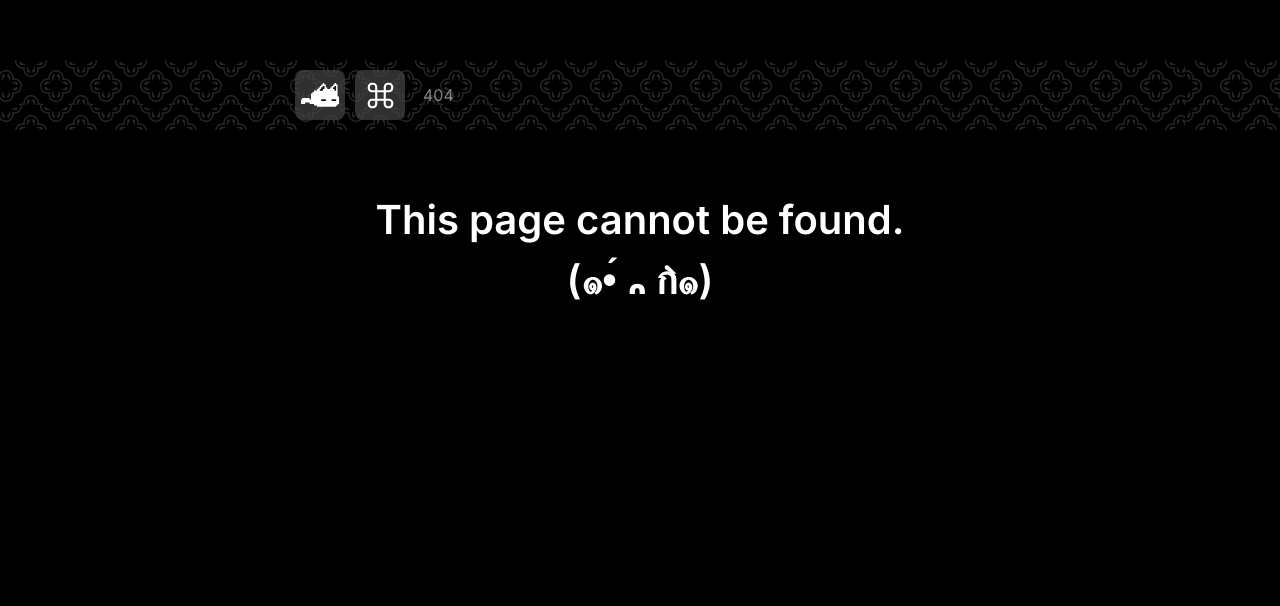
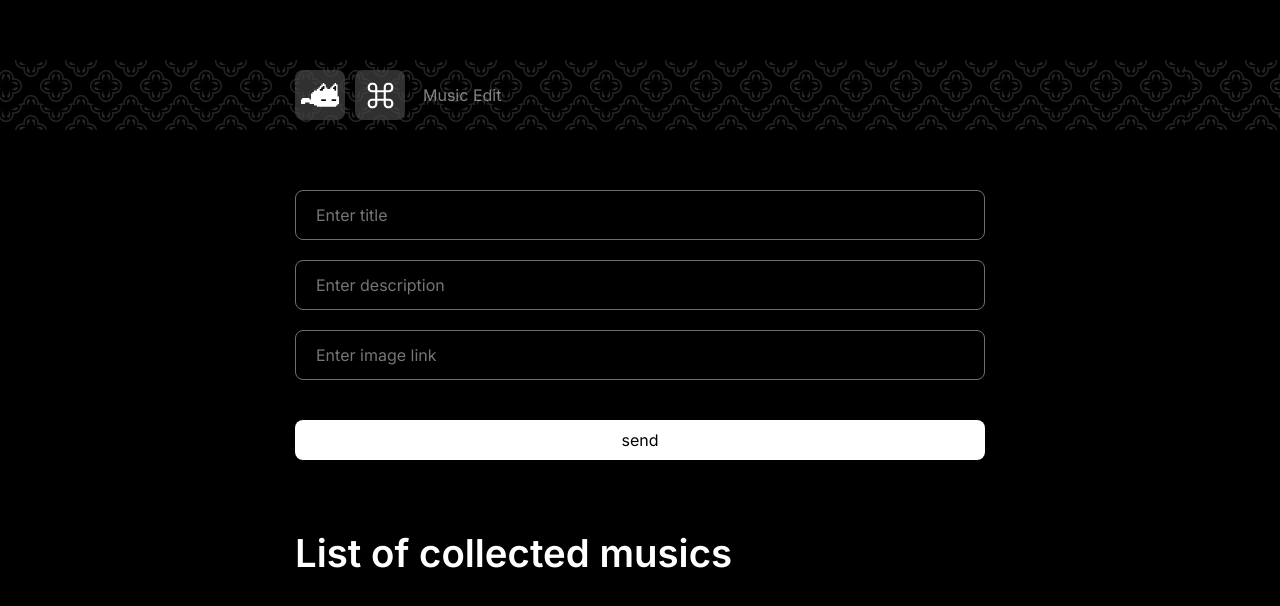
Before and after one commit to shomurodow/Shomurodov, a Vue app: page /musicedit in a window 1280 px wide. Before the commit this address had no page. Shown: the top 606 px of the page. Built offline with nearby package versions, Linux system fonts and the light colour scheme; no server answers.

Commit message:
api test

```diff
--- /dev/null
+++ b/src/assets/api.js
@@ -0,0 +1,2 @@
+let mainKey = "2cc35bda72c1d315";
+export { mainKey };
--- a/src/pages/Music.vue
+++ b/src/pages/Music.vue
@@ -22,42 +22,22 @@
 </template>
 
 <script>
+import { mainKey } from "@/assets/api.js";
 export default {
   data() {
     return {
       musics: null,
-      // musics: [
-      //   {
-      //     title: "Something Comforting",
-      //     desc: "Porter Robinson (Official Music Video)",
-      //     bg: "https://res.cloudinary.com/dsdlhtnpw/image/fetch/q_60,w_1000/https%3A%2F%2Fi.ytimg.com%2Fvi%2F-C-2AqRD8io%2Fmaxresdefault.jpg",
-      //   },
-      //   {
-      //     title: "Fullmoon Lullaby",
-      //     desc: "Porter Robinson (Official Music Video)",
-      //     bg: "https://res.cloudinary.com/dsdlhtnpw/image/fetch/q_60,w_1000/https%3A%2F%2Fi.ytimg.com%2Fvi%2FC39xz8IZ9Fs%2Fmaxresdefault.jpg",
-      //   },
-      //   {
-      //     title: "Something Comforting",
-      //     desc: "Porter Robinson (Official Music Video)",
-      //     bg: "https://res.cloudinary.com/dsdlhtnpw/image/fetch/q_60,w_1000/https%3A%2F%2Fi.ytimg.com%2Fvi%2FC39xz8IZ9Fs%2Fmaxresdefault.jpg",
-      //   },
-      //   {
-      //     title: "Something Comforting",
-      //     desc: "Porter Robinson (Official Music Video)",
-      //     bg: "https://res.cloudinary.com/dsdlhtnpw/image/fetch/q_60,w_1000/https%3A%2F%2Fi.ytimg.com%2Fvi%2FC39xz8IZ9Fs%2Fmaxresdefault.jpg",
-      //   },
-      // ],
+      key: mainKey,
     };
   },
   mounted() {
     this.axios
-      .get("https://2cc35bda72c1d315.mokky.dev/music")
+      .get(`https://${this.key}.mokky.dev` + "/music")
       .then((res) => {
         this.musics = res.data;
       })
       .catch((err) => {
-        console.log(err);
+        console.log("nimadir xato buvoti", err);
       });
   },
 };
@@ -78,7 +58,6 @@ export default {
 .card {
   width: 100%;
   height: 224px;
-  background-image: url();
   background-size: cover;
   background-position: center;
   border-radius: var(--radius);
@@ -98,7 +77,7 @@ export default {
 }
 .card:hover::before {
   transition: background 0.3s ease-in-out;
-  background: rgba(0, 0, 0, 0.4);
+  background: rgba(0, 0, 0, 0.678);
 }
 
 .card:hover .card__text {
@@ -107,6 +86,7 @@ export default {
 }
 .card__text {
   position: absolute;
+  right: 2rem;
   left: 2rem;
   bottom: 2rem;
   z-index: 2;
@@ -116,6 +96,11 @@ export default {
 }
 
 .card__title {
+  display: -webkit-box;
+  -webkit-line-clamp: 1;
+  -webkit-box-orient: vertical;
+  overflow: hidden;
+  /* font style  */
   font-size: 3rem;
   font-weight: 700;
   margin-bottom: var(--gap);
@@ -126,4 +111,13 @@ export default {
   font-size: 500;
   color: #eaeaea;
 }
+@media (max-width: 730px) {
+  .card__text {
+    left: 1rem;
+    right: 1rem;
+  }
+  .card__title {
+    margin-bottom: unset;
+  }
+}
 </style>
--- /dev/null
+++ b/src/pages/admin/musicEdit.vue
@@ -0,0 +1,240 @@
+<template>
+  <div class="edit container">
+    <form @submit.prevent class="edit__form">
+      <div class="form__inputs">
+        <input
+          type="text"
+          class="inputTitle"
+          placeholder="Enter title"
+          v-model="data.title"
+        />
+        <input
+          type="text"
+          class="inputDesc"
+          placeholder="Enter description"
+          v-model="data.desc"
+        />
+        <input
+          type="text"
+          class="inputBg"
+          placeholder="Enter image link"
+          v-model="data.bg"
+        />
+      </div>
+      <div class="form__btn-wrap">
+        <button class="form__btn" @click="postData">send</button>
+      </div>
+    </form>
+  </div>
+  <div class="music">
+    <div class="container">
+      <div class="music__title">List of collected musics</div>
+      <div class="music__cards">
+        <div
+          href="#!"
+          class="card"
+          v-for="music in musics"
+          :key="music"
+          :style="{ 'background-image': 'url(' + music.bg + ')' }"
+        >
+          <div class="card__text">
+            <p class="card__title">{{ music.title }}</p>
+            <p class="card__desc">{{ music.desc }}</p>
+          </div>
+          <div class="api__buttons">
+            <button @click="deleteData(music.id)">Delete</button>
+          </div>
+        </div>
+      </div>
+    </div>
+  </div>
+</template>
+
+<script>
+import { mainKey } from "@/assets/api.js";
+export default {
+  data() {
+    return {
+      data: {
+        title: null,
+        desc: null,
+        bg: null,
+      },
+      musics: null,
+      key: mainKey,
+    };
+  },
+  methods: {
+    postData() {
+      let inputTitle = document.querySelector(".inputTitle");
+      let inputDesc = document.querySelector(".inputDesc");
+      let inputBg = document.querySelector(".inputBg");
+      if (
+        inputTitle.value.length <= 3 ||
+        inputDesc.value.length <= 3 ||
+        inputBg.value.length <= 3
+      ) {
+        inputTitle.style.borderColor = "red";
+        inputDesc.style.borderColor = "red";
+        inputBg.style.borderColor = "red";
+      } else {
+        this.axios
+          .post(`https://${this.key}.mokky.dev` + "/music", this.data)
+          .then((res) => {
+            window.location.reload();
+          })
+          .catch((err) => {
+            console.log("nimadir xato buvoti", err);
+          });
+      }
+    },
+    deleteData(id) {
+      this.axios
+        .delete(`https://${this.key}.mokky.dev` + `/music/${id}`)
+        .then((res) => {
+          console.log(res);
+          window.location.reload();
+        })
+        .catch((err) => {
+          console.log(err);
+        });
+    },
+  },
+  mounted() {
+    this.axios
+      .get(`https://${this.key}.mokky.dev` + "/music")
+      .then((res) => {
+        this.musics = res.data;
+      })
+      .catch((err) => {
+        console.log(err);
+      });
+  },
+};
+</script>
+<style scoped>
+.form__inputs {
+  display: grid;
+  gap: 20px;
+  margin-bottom: 40px;
+}
+.edit__form input {
+  height: 50px;
+  padding: 0 20px;
+  border: 1px solid rgba(255, 255, 255, 0.432);
+  border-radius: var(--radius);
+}
+.form__btn-wrap button {
+  width: 100%;
+  height: 40px;
+  background: white;
+  color: black;
+  border-radius: var(--radius);
+}
+
+/* musics  */
+.music {
+  margin-top: 70px;
+  padding-bottom: var(--small-gap);
+}
+.music__title {
+  margin-bottom: 33px;
+  font-size: 2.4rem;
+  font-weight: 600;
+}
+.music__cards {
+  display: grid;
+  gap: 2rem;
+}
+.card {
+  width: 100%;
+  height: 224px;
+  background-size: cover;
+  background-position: center;
+  border-radius: var(--radius);
+  overflow: hidden;
+  position: relative;
+}
+.card::before {
+  content: "";
+  width: 100%;
+  height: 100%;
+  background: rgba(0, 0, 0, 0.1);
+  position: absolute;
+  left: 0;
+  right: 0;
+  top: 0;
+  transition: all 0.3s ease-in;
+}
+.card:hover::before {
+  transition: background 0.3s ease-in-out;
+  background: rgba(0, 0, 0, 0.678);
+}
+
+.card:hover .card__text {
+  opacity: 1;
+  transform: translateY(0);
+}
+.card__text {
+  position: absolute;
+  right: 2rem;
+  left: 2rem;
+  bottom: 3.5rem;
+  z-index: 2;
+  opacity: 0;
+  transform: translateY(10%);
+  transition: opacity 0.3s ease-in-out, transform 0.3s ease-in-out;
+}
+
+.card__title {
+  display: -webkit-box;
+  -webkit-line-clamp: 1;
+  -webkit-box-orient: vertical;
+  overflow: hidden;
+  /* font style  */
+  font-size: 3rem;
+  font-weight: 700;
+  margin-bottom: var(--gap);
+  color: white;
+}
+.card__desc {
+  font-size: 1.125rem;
+  font-size: 500;
+  color: #eaeaea;
+}
+@media (max-width: 730px) {
+  .card__text {
+    left: 1rem;
+    right: 1rem;
+  }
+  .card__title {
+    margin-bottom: unset;
+  }
+}
+
+/* api butons  */
+.api__buttons {
+  width: 100%;
+  position: absolute;
+  bottom: 10px;
+  left: 0;
+  right: 0;
+  z-index: 10;
+  display: flex;
+  align-items: center;
+  justify-content: center;
+  gap: 15px;
+}
+.api__buttons button {
+  display: grid;
+  place-items: center;
+  width: 100px;
+  height: 30px;
+  background-color: rgba(0, 0, 0, 0.527);
+  border-radius: var(--radius);
+}
+.api__buttons button:hover {
+  border-bottom: 1px solid white;
+  background-color: rgba(0, 0, 0, 0.459);
+}
+</style>
--- a/src/router/index.js
+++ b/src/router/index.js
@@ -30,6 +30,14 @@ const routes = [
     name: "404",
     component: notFound,
   },
+  // admin panel test
+  {
+    path: "/musicedit",
+    name: "music edit",
+    component: function () {
+      return import("../pages/admin/musicEdit.vue");
+    },
+  },
 ];
 
 const router = createRouter({
```
Also changed, not shown: 1 other file (tests, documents, lock files or other folders).
